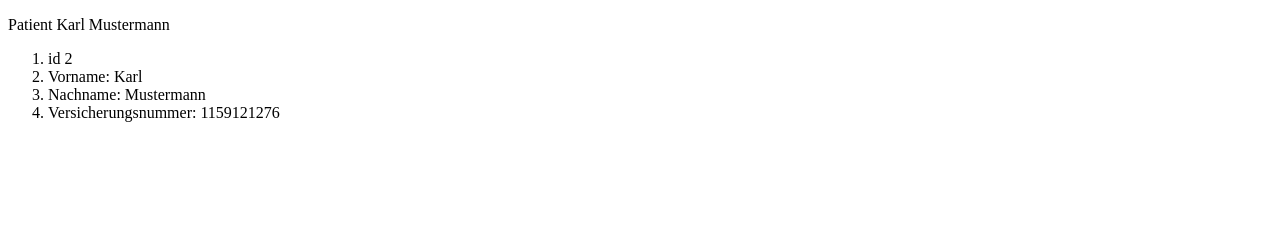
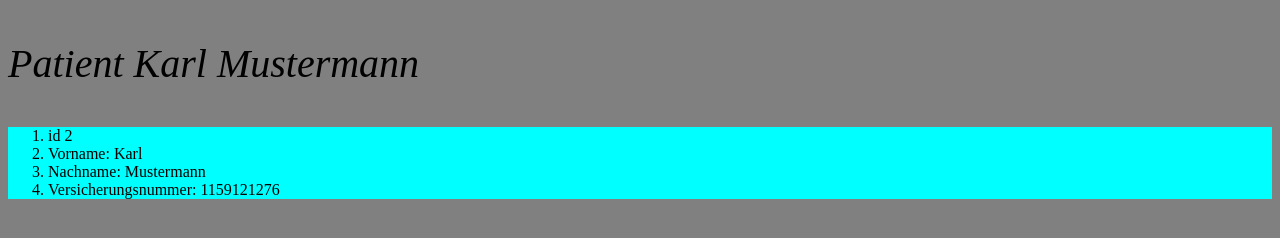
Before and after one commit to HinterleitnerT190115/N_F_HTML__D_Uebung, a plain HTML site: page patienten/patient2.html in a window 1280 px wide. Drawn offline with Linux system fonts and the light colour scheme.

Commit message:
Added CSS to patient 2 and 3

```diff
--- a/patienten/patient2.html
+++ b/patienten/patient2.html
@@ -4,6 +4,22 @@
     <meta charset="UTF-8" />
   </head>
   <body>
+    <!-- CSS Styles are here since <link> is completly
+  broken work for some unknown reason -->
+    <style type="text/css">
+      body {
+        background-color: gray;
+      }
+
+      p {
+        font-style: italic;
+        font-size: 40px;
+      }
+
+      ol {
+        background-color: cyan;
+      }
+    </style>
     <p>Patient Karl Mustermann</p>
     <ol>
       <li id="patient2">id 2</li>
```
Also changed, not shown: patienten/patient3.html (+16 -0 lines).
